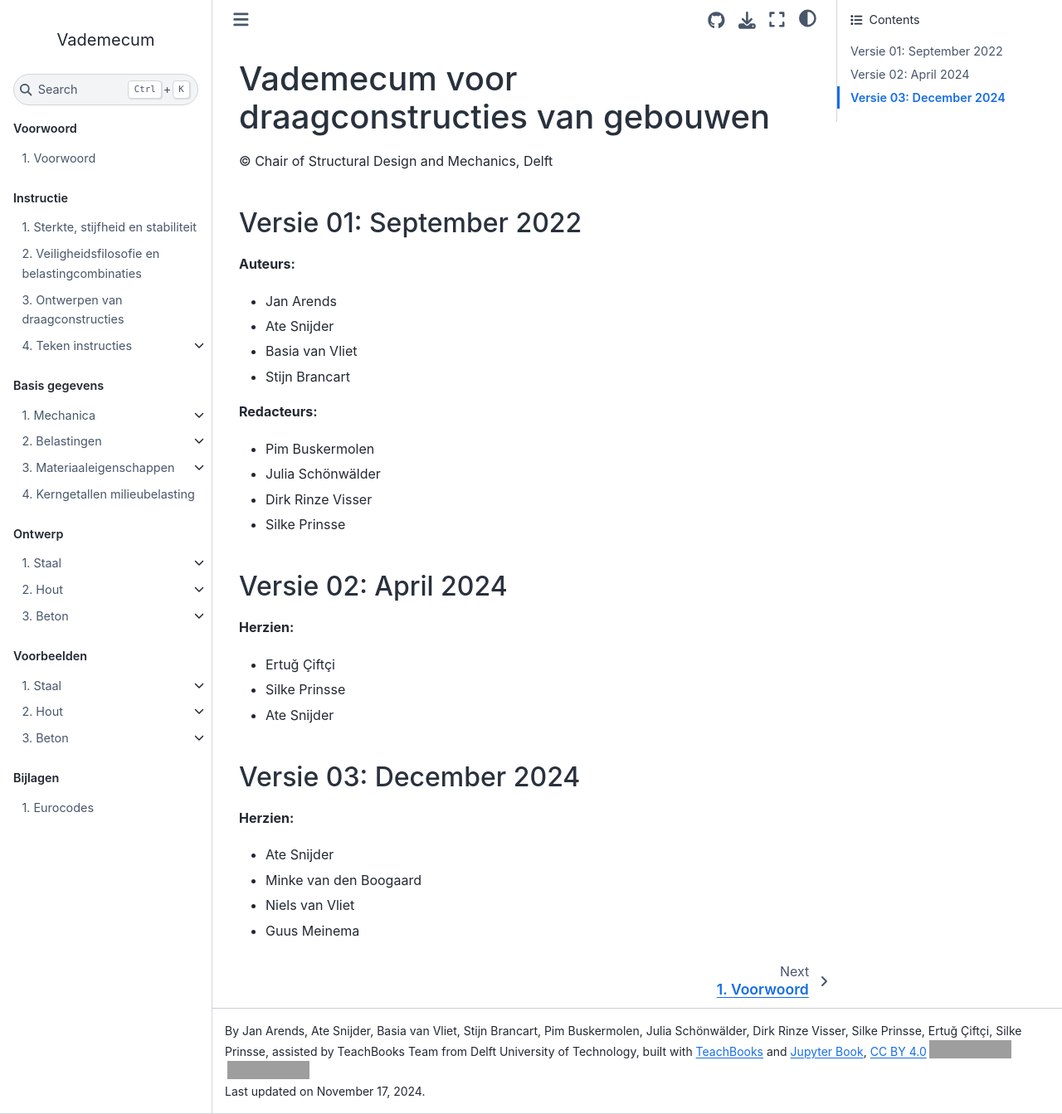
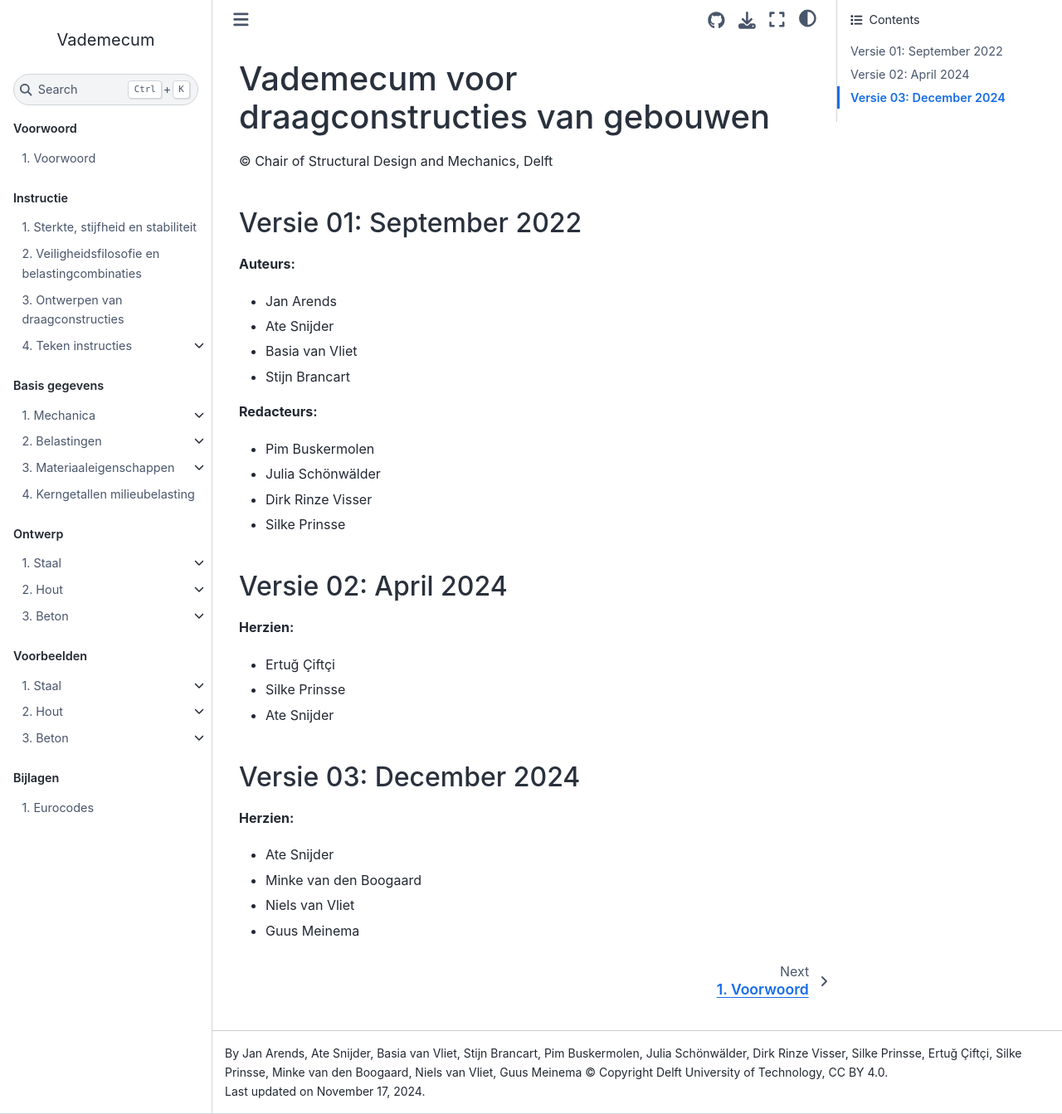
Before and after one commit to TeachBooks/vademecum, a Jupyter Book: the page built from book/intro.md, in a window 1280 px wide and 1343 px high. Shown: the whole window at 83% size. Built offline with Jupyter Book 1.0.4 settings and Sphinx 7.4.7 and the Sphinx Book theme 1.1.4, drawn with Linux system fonts in a browser that asks for light colours; comment, search, counter and statistics services are not loaded; grey boxes are pictures that could not be loaded.

Commit message:
Aurhor onderkant pagina

```diff
--- a/book/_config.yml
+++ b/book/_config.yml
@@ -1,5 +1,5 @@
 title: Vademecum
-author: Jan Arends, Ate Snijder, Basia van Vliet, Stijn Brancart, Pim Buskermolen, Julia Schönwälder, Dirk Rinze Visser, Silke Prinsse, Ertuğ Çiftçi, Silke Prinsse, assisted by TeachBooks Team from Delft University of Technology, built with <a href="https://teachbooks.tudelft.nl/">TeachBooks</a> and <a href="https://jupyterbook.org/">Jupyter Book</a>, <a href="https://creativecommons.org/licenses/by/4.0/" target="_blank" rel="license noopener noreferrer"">CC BY 4.0<img style="height:22px!important;margin-left:3px;vertical-align:text-bottom;" src="https://mirrors.creativecommons.org/presskit/icons/cc.svg" alt=""><img style="height:22px!important;margin-left:3px;vertical-align:text-bottom;" src="https://mirrors.creativecommons.org/presskit/icons/by.svg" alt=""></a> #add your own name here
+author: Jan Arends, Ate Snijder, Basia van Vliet, Stijn Brancart, Pim Buskermolen, Julia Schönwälder, Dirk Rinze Visser, Silke Prinsse, Ertuğ Çiftçi, Silke Prinsse, Minke van den Boogaard, Niels van Vliet, Guus Meinema © Copyright Delft University of Technology, CC BY 4.0.
 logo: figures/voorblad.png #add your own logo here
 
 execute:
```
